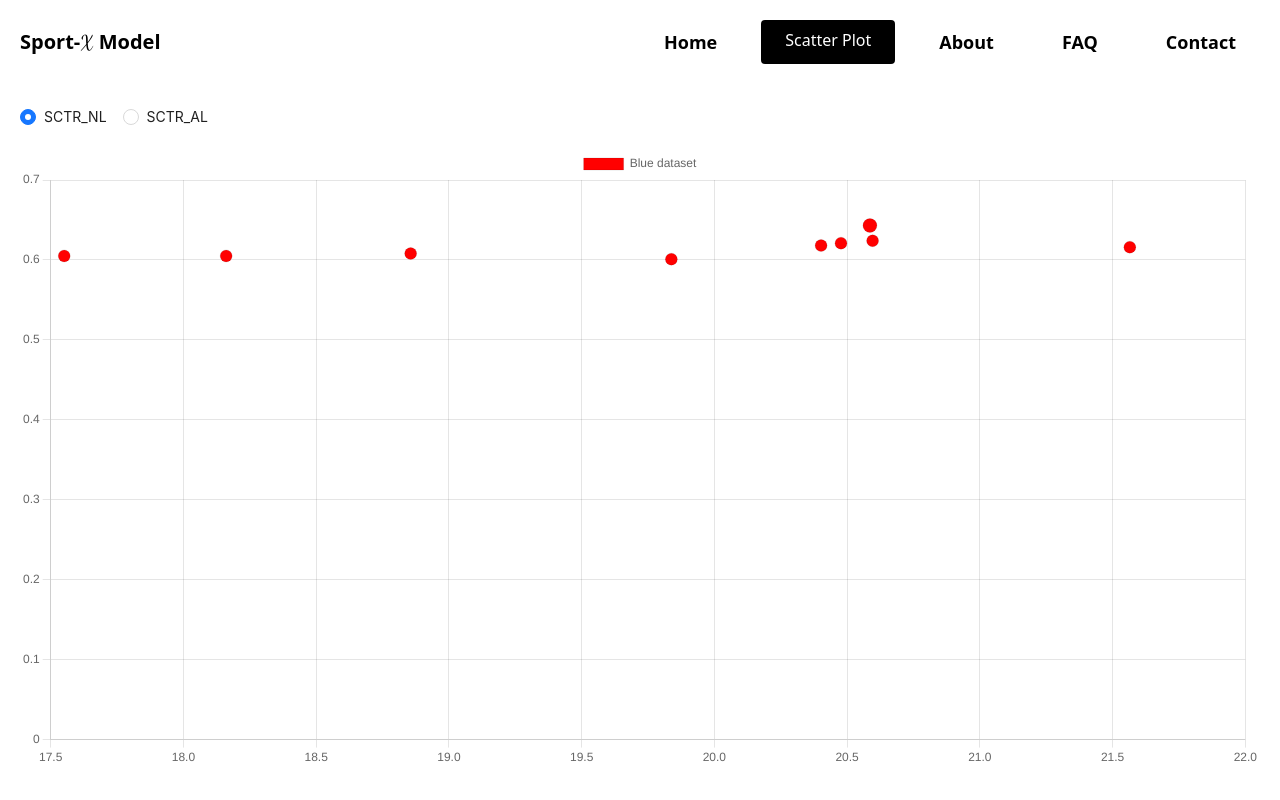
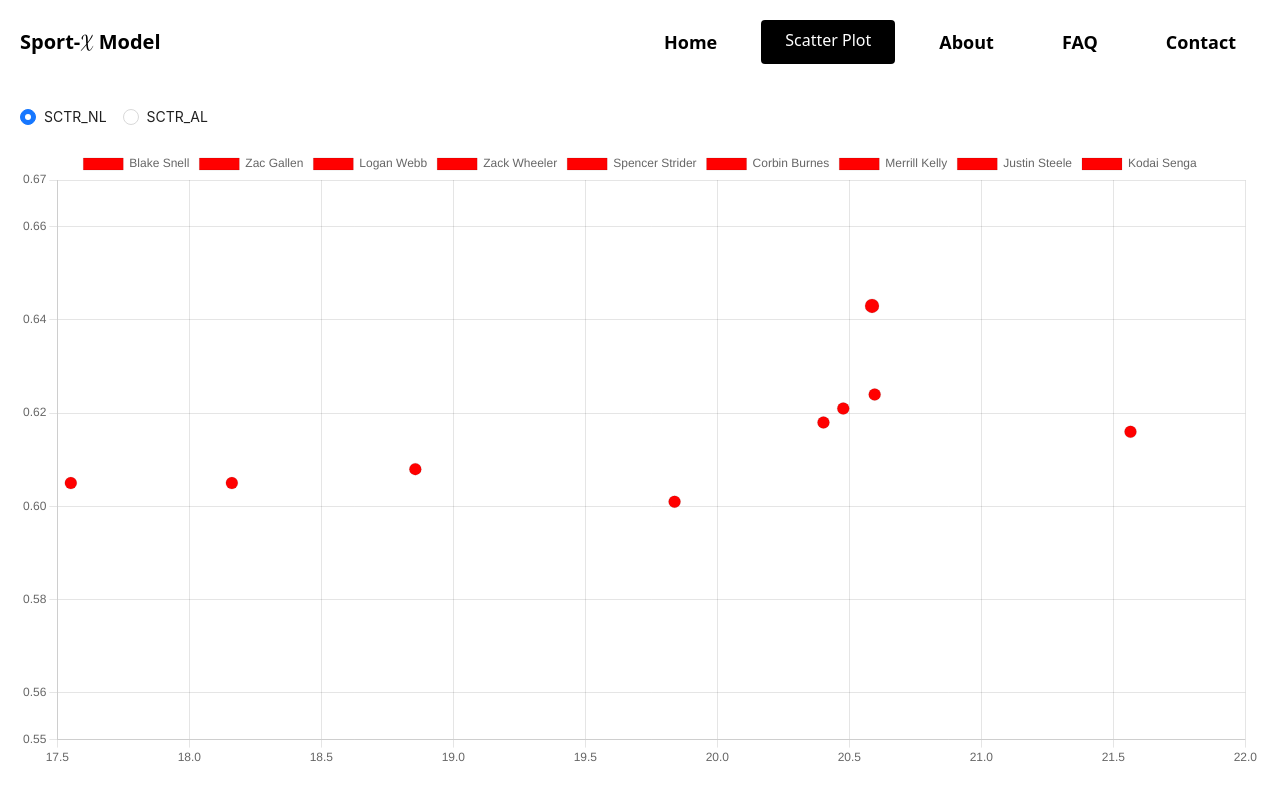
Before and after one commit to faysalewucse/sport-x, a React (Vite) app: page /scatterplot in a window 1280 px wide. Shown: the top 800 px of the page. Built offline with nearby package versions, Linux system fonts and the light colour scheme.

Commit message:
revision of 4 issues

```diff
--- a/src/Cards/GamesCard.jsx
+++ b/src/Cards/GamesCard.jsx
@@ -19,7 +19,7 @@ const GamesCard = ({ pair }) => {
           </h1>
         </div>
         <Link
-          to={`/statistics/${pair[1]?._id}`}
+          to={`/statistics/${pair[1]?._id["$oid"]}`}
           className="bg-gray-800 p-1 text-white flex justify-between text-xs items-center font-semibold rounded-br-md"
         >
           <h1 className="w-1/3">{pair[1]?.team}</h1>
--- a/src/pages/ScatterPlot.jsx
+++ b/src/pages/ScatterPlot.jsx
@@ -16,7 +16,8 @@ ChartJS.register(LinearScale, PointElement, Tooltip, Legend);
 const options = {
   scales: {
     y: {
-      beginAtZero: true,
+      min: 0.55,
+      max: 0.67,
     },
   },
 };
@@ -30,17 +31,22 @@ const ScatterPlot = () => {
   const allData = gamesData
     .filter((game) => game.chart_type === selectedValue)
     .map((data) => {
-      return { x: data.twx, y: data.awx, r: parseInt(data.cy_p / 15) };
+      return {
+        label: [data.sp_name],
+        backgroundColor: "red",
+        data: [
+          {
+            x: data.twx,
+            y: data.awx,
+            r: parseInt(data.cy_p / 15),
+          },
+        ],
+      };
     });
 
   const data = {
-    datasets: [
-      {
-        label: "Blue dataset",
-        data: allData,
-        backgroundColor: "red",
-      },
-    ],
+    labels: "Player Data",
+    datasets: allData,
   };
 
   const tableData = gamesData
@@ -101,6 +107,7 @@ const ScatterPlot = () => {
         dataSource={tableData}
         columns={columns}
         pagination={false}
+        rowClassName="cursor-pointer"
         onRow={(record) => {
           return {
             onClick: () => {
```
